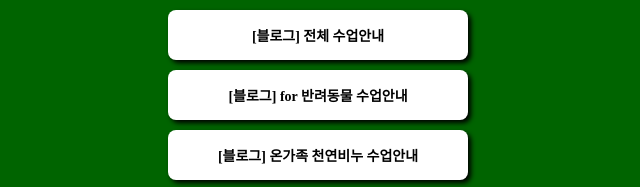
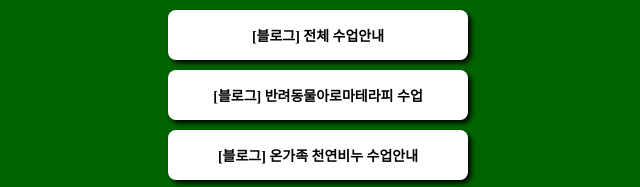
Before and after one commit to youmylove2022/mypage, a plain HTML site: page index.html in a window 1280 px wide. Shown: the part 233-420 px from the top of the page, 322-962 px from the left. Drawn offline with Linux system fonts and the light colour scheme; a web font is replaced by a local one.

Commit message:
Update index.html

```diff
--- a/index.html
+++ b/index.html
@@ -94,8 +94,8 @@
         <hi class="main"> 유마이러브</hi>
         <p class="sub"> 반려동물과 가족을 위한 건강한 생활</p>
         <a target="_blank" href="https://blog.naver.com/youmylove_yml/222007116543">[블로그] 전체 수업안내</a>
-        <a target="_blank" href="https://blog.naver.com/youmylove_yml/222599182091">[블로그] for 반려동물 수업안내</a>
-                <a target="_blank" href="https://blog.naver.com/youmylove_yml/222599182091">[블로그] 온가족 천연비누 수업안내</a>
+        <a target="_blank" href="https://blog.naver.com/youmylove_yml/223437659703">[블로그] 반려동물아로마테라피 수업</a>
+        <a target="_blank" href="https://blog.naver.com/youmylove_yml/222599182091">[블로그] 온가족 천연비누 수업안내</a>
         <a target="_blank" href="https://101.gg/yml_cosmetic">[class101] 제로웨이스트 at home</a>
         <a target="_blank" href="https://smartstore.naver.com/youmylove/">[스마트스토어] 반려동물 허브비누 구입</a>
         <a target="_blank" href="https://instagram.com/youmylove.kr/">[인스타그램] @youmylove.kr</a>
```
